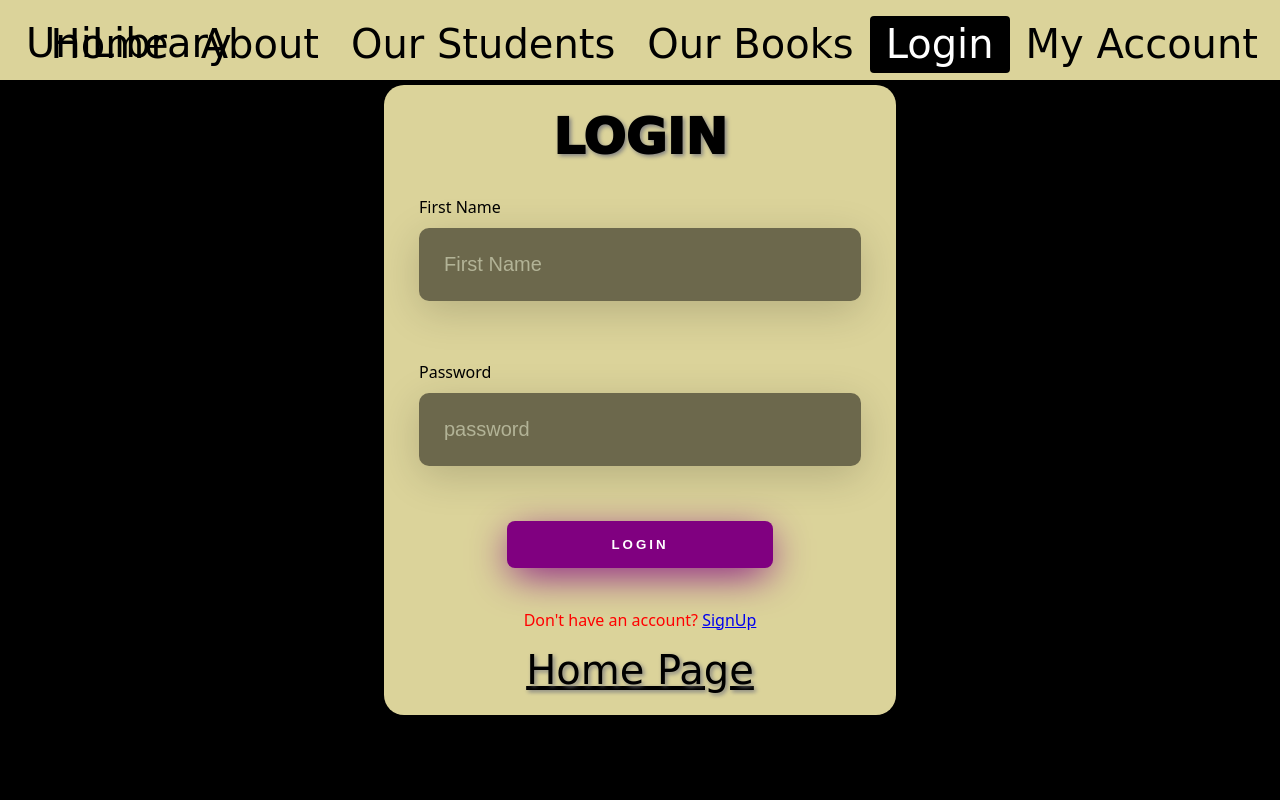
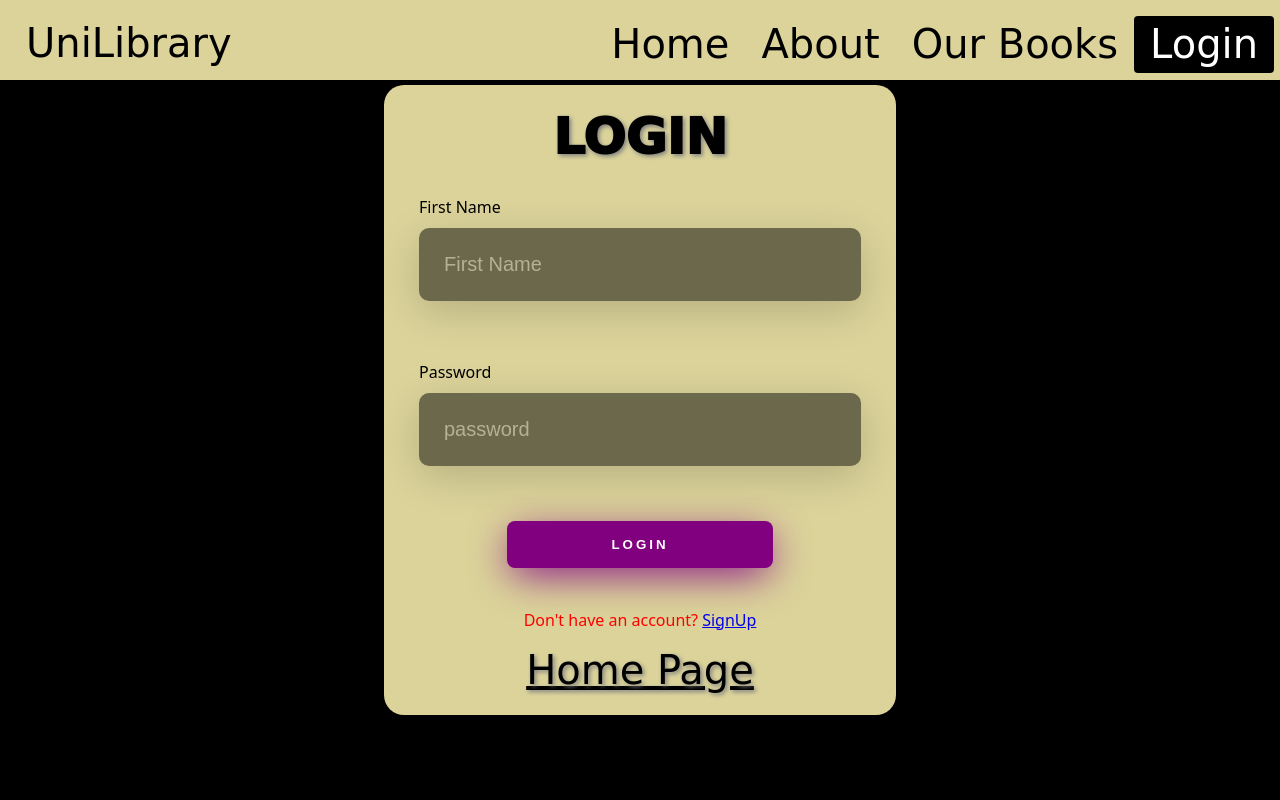
Before and after one commit to adellyadrian/LibraryProject-Flask-PeeWee, a Flask app: page /login in a window 1280 px wide. Run offline with Flask 3, Linux system fonts and the light colour scheme.

Commit message:
Update log-in.html

```diff
--- a/templates/log-in.html
+++ b/templates/log-in.html
@@ -13,11 +13,11 @@
     <div class="header-right">
         <a href="{{url_for('main')}}">Home</a>
         <a href="{{url_for('about')}}">About</a>
-        <a href="{{url_for('student_info')}}">Our Students</a>
         <a href="{{url_for('all_books')}}">Our Books</a>
         <a class="active" href="login">Login</a>
-        <a href="{{url_for('signup')}}">My Account</a>
-        <img src="" alt="">
+        {% if session.get('logged_in') %}
+          <a href="{{ url_for('display') }}">My Page</a>
+        {% endif %}
     </div>
   </div>
     <form method="POST" action="{{ url_for('login') }}">
```
Lines whose indentation alone changed are shown as unchanged.
